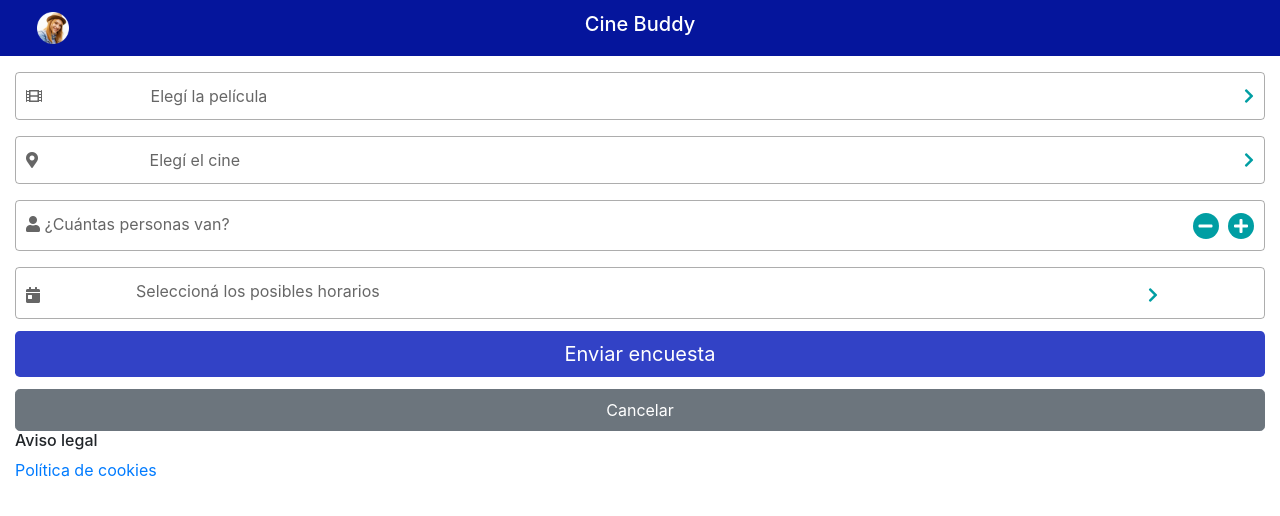
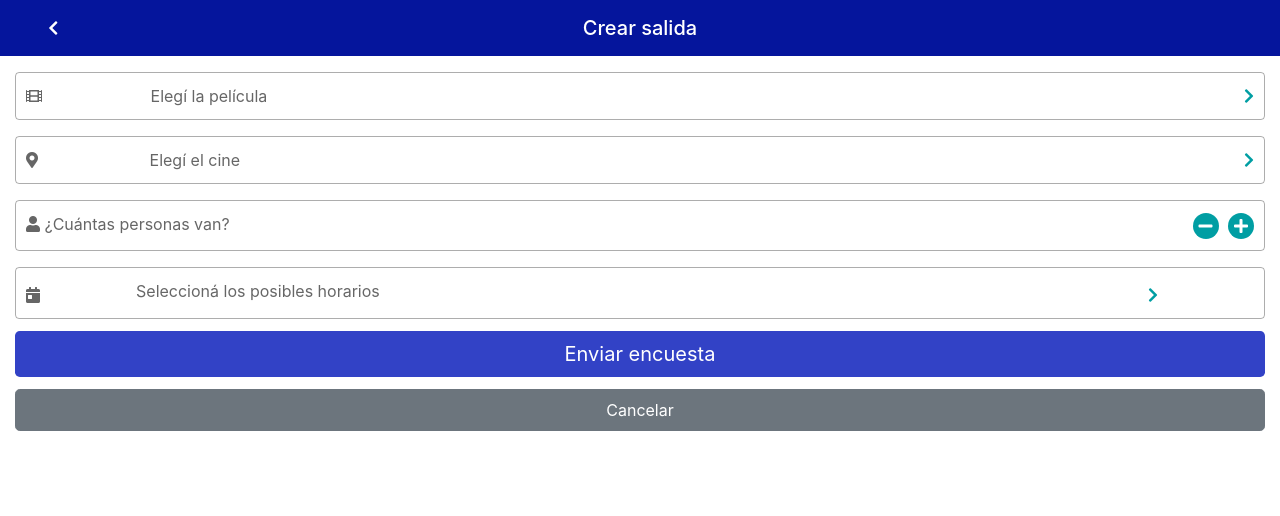
Before and after one commit to MiguelChS/tp-diplomatura, a plain HTML site: page nueva-salida.html in a window 1280 px wide. Drawn offline with nearby package versions, Linux system fonts and the light colour scheme.

Commit message:
delete footer de nueva salida

```diff
--- a/nueva-salida.html
+++ b/nueva-salida.html
@@ -52,16 +52,14 @@
 </head>
 
 <body>
-    <header>
+    <header style="padding: 16px 0px;">
         <div class="container-fluid">
             <div class="row text-center">
                 <div class="col-1">
-                    <a href="primeros-pasos.html" title="Usuario">
-                        <img style="width: 32px;" src="images/circular.png" alt="Foto de perfil"/>
-                    </a>
+                    <i class="fas fa-chevron-left"></i>
                 </div>
                 <div class="col-10">
-                    <h1>Cine Buddy</h1>
+                    <h1 style="padding: 0;margin: 0;">Crear salida</h1>
                 </div>
             </div>
         </div>
@@ -157,19 +155,6 @@
             </div>
         </div>
     </main>
-    <footer>
-        <div class="container-fluid">
-            <div class="row">
-                <div class="col-12">
-                    <h4>Aviso legal</h4>
-                </div>
-                <div class="col-12">
-                    <a href="#">Política de cookies</a>
-                </div>
-            </div>
-        </div>
-    </footer>
-
     <!-- Optional JavaScript -->
     <!-- jQuery first, then Popper.js, then Bootstrap JS -->
     <script src="https://code.jquery.com/jquery-3.3.1.slim.min.js"
```
